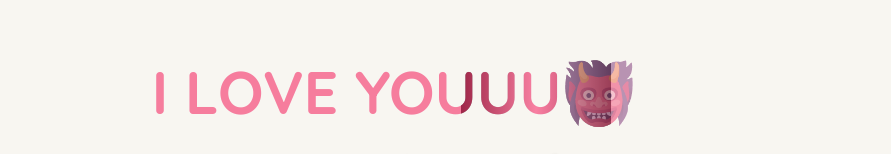
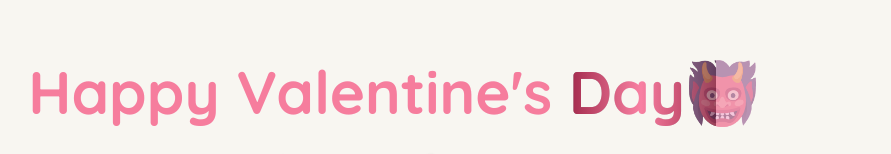
Before and after one commit to jemsus/for-mybaby, a plain HTML site: page memories.html in a window 1280 px wide. Shown: the part 169-323 px from the top of the page, without its empty margins (246-1137 px from the left). Drawn offline with Linux system fonts and the light colour scheme; grey boxes are pictures that could not be loaded; a web font is replaced by a local one.

Commit message:
memories.html

```diff
--- a/memories.html
+++ b/memories.html
@@ -6,13 +6,13 @@
   <link rel="preconnect" href="https://fonts.googleapis.com">
     <link rel="preconnect" href="https://fonts.gstatic.com" crossorigin>
     <link href="https://fonts.googleapis.com/css2?family=Cinzel:wght@400..900&family=DM+Serif+Display:ital@0;1&family=Dancing+Script:wght@400..700&family=Playfair+Display:ital,wght@0,400..900;1,400..900&family=Quicksand:wght@300..700&display=swap" rel="stylesheet">
-  <title>HAPPY VDAY!!</title>
+  <title>I LOVE YOU</title>
 <link rel="stylesheet" href="memories.css">
 </head>
 <body>
 
   <div id="hedlinecontainer">
-    <div id="shine">I LOVE YOUUU👹</div>
+    <div id="shine">Happy Valentine's Day👹</div>
   </div>
 
 
```
